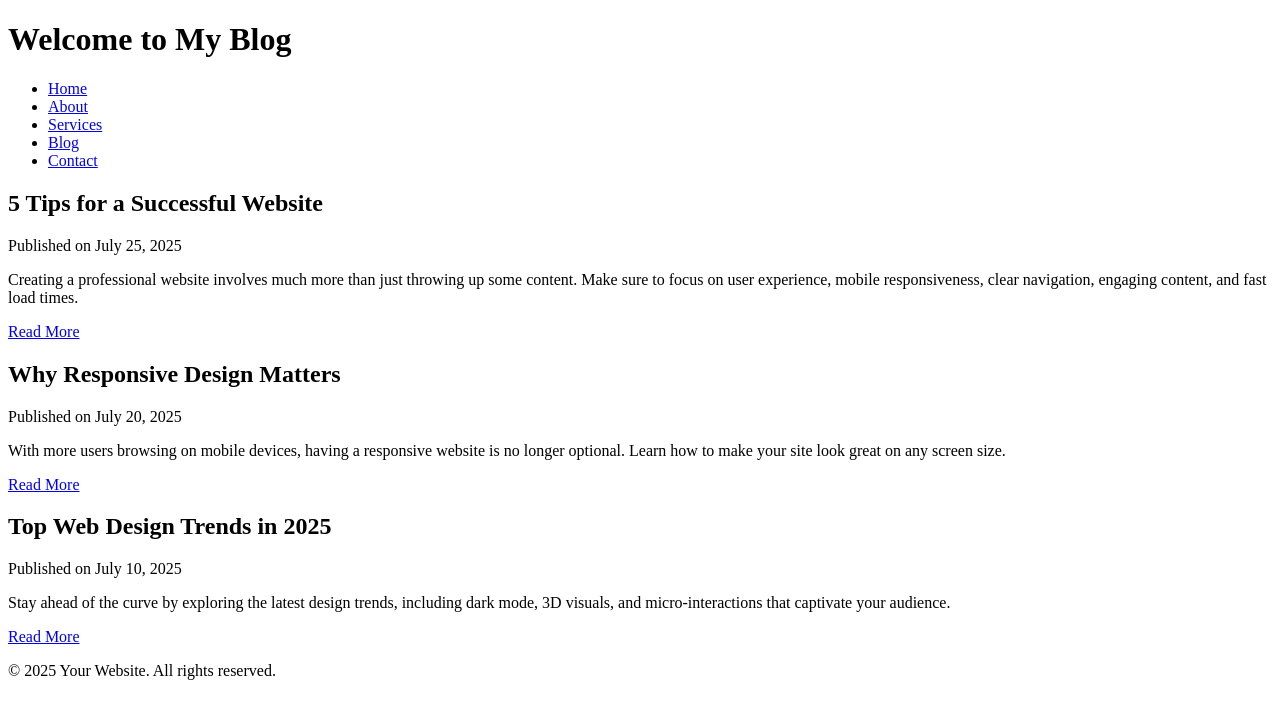
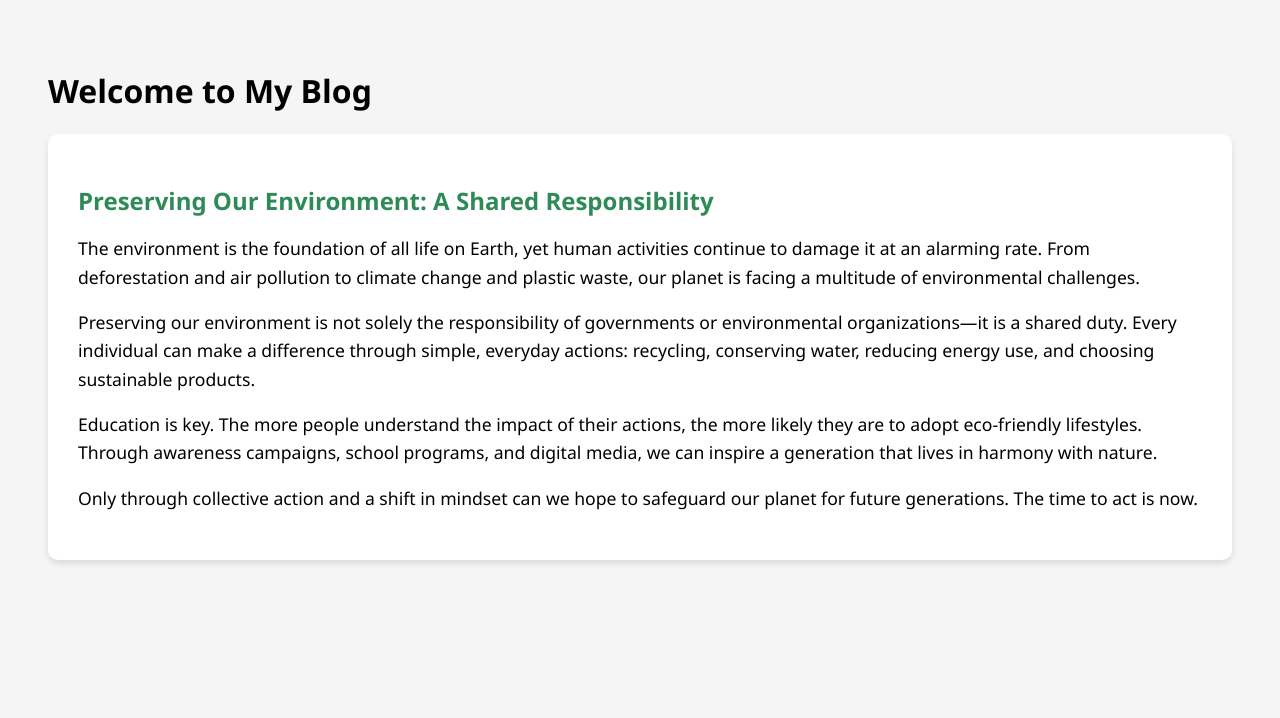
Before and after one commit to Uryona0108/my-website, a plain HTML site: page index.html in a window 1280 px wide. Drawn offline with Linux system fonts and the light colour scheme.

Commit message:
Update index.html

```diff
--- a/index.html
+++ b/index.html
@@ -1,54 +1,45 @@
-
 <!DOCTYPE html>
 <html lang="en">
+<head>
+  <meta charset="UTF-8" />
+  <meta name="viewport" content="width=device-width, initial-scale=1.0"/>
+  <title>My Blog</title>
+  <link rel="stylesheet" href="style.css" />
+  <style>
+    body {
+      font-family: 'Segoe UI', Tahoma, Geneva, Verdana, sans-serif;
+      padding: 40px;
+      background-color: #f5f5f5;
+    }
+    .blog-post {
+      background-color: #fff;
+      padding: 30px;
+      border-radius: 10px;
+      box-shadow: 0 4px 6px rgba(0,0,0,0.1);
+      margin-bottom: 30px;
+    }
+    .blog-post h2 {
+      color: #2e8b57;
+      margin-bottom: 15px;
+    }
+    .blog-post p {
+      font-size: 1.1em;
+      line-height: 1.6;
+    }
+  </style>
+  <!-- Auto-refresh every 10 seconds (for development) -->
+  <meta http-equiv="refresh" content="10">
+</head>
+<body>
+  <h1>Welcome to My Blog</h1>
 
-<head>
-  <meta charset="UTF-8">
-  <meta name="viewport" content="width=device-width, initial-scale=1.0">
-  <title>My Blog</title>
-  <link rel="stylesheet" href="style.css">
-</head>
+  <div class="blog-post">
+    <h2>Preserving Our Environment: A Shared Responsibility</h2>
+    <p>The environment is the foundation of all life on Earth, yet human activities continue to damage it at an alarming rate. From deforestation and air pollution to climate change and plastic waste, our planet is facing a multitude of environmental challenges.</p>
+    <p>Preserving our environment is not solely the responsibility of governments or environmental organizations—it is a shared duty. Every individual can make a difference through simple, everyday actions: recycling, conserving water, reducing energy use, and choosing sustainable products.</p>
+    <p>Education is key. The more people understand the impact of their actions, the more likely they are to adopt eco-friendly lifestyles. Through awareness campaigns, school programs, and digital media, we can inspire a generation that lives in harmony with nature.</p>
+    <p>Only through collective action and a shift in mindset can we hope to safeguard our planet for future generations. The time to act is now.</p>
+  </div>
 
-<body>
-  <header>
-    <h1>Welcome to My Blog</h1>
-    <nav>
-      <ul>
-        <li><a href="index.html">Home</a></li>
-        <li><a href="about.html">About</a></li>
-        <li><a href="services.html">Services</a></li>
-        <li><a href="blog.html">Blog</a></li>
-        <li><a href="contact.html">Contact</a></li>
-      </ul>
-    </nav>
-  </header>
-
-  <main>
-    <section class="blog-post">
-      <h2>5 Tips for a Successful Website</h2>
-      <p class="date">Published on July 25, 2025</p>
-      <p>Creating a professional website involves much more than just throwing up some content. Make sure to focus on user experience, mobile responsiveness, clear navigation, engaging content, and fast load times.</p>
-      <a href="#">Read More</a>
-    </section>
-
-    <section class="blog-post">
-      <h2>Why Responsive Design Matters</h2>
-      <p class="date">Published on July 20, 2025</p>
-      <p>With more users browsing on mobile devices, having a responsive website is no longer optional. Learn how to make your site look great on any screen size.</p>
-      <a href="#">Read More</a>
-    </section>
-
-    <section class="blog-post">
-      <h2>Top Web Design Trends in 2025</h2>
-      <p class="date">Published on July 10, 2025</p>
-      <p>Stay ahead of the curve by exploring the latest design trends, including dark mode, 3D visuals, and micro-interactions that captivate your audience.</p>
-      <a href="#">Read More</a>
-    </section>
-  </main>
-
-  <footer>
-    <p>&copy; 2025 Your Website. All rights reserved.</p>
-  </footer>
 </body>
-
 </html>
```
